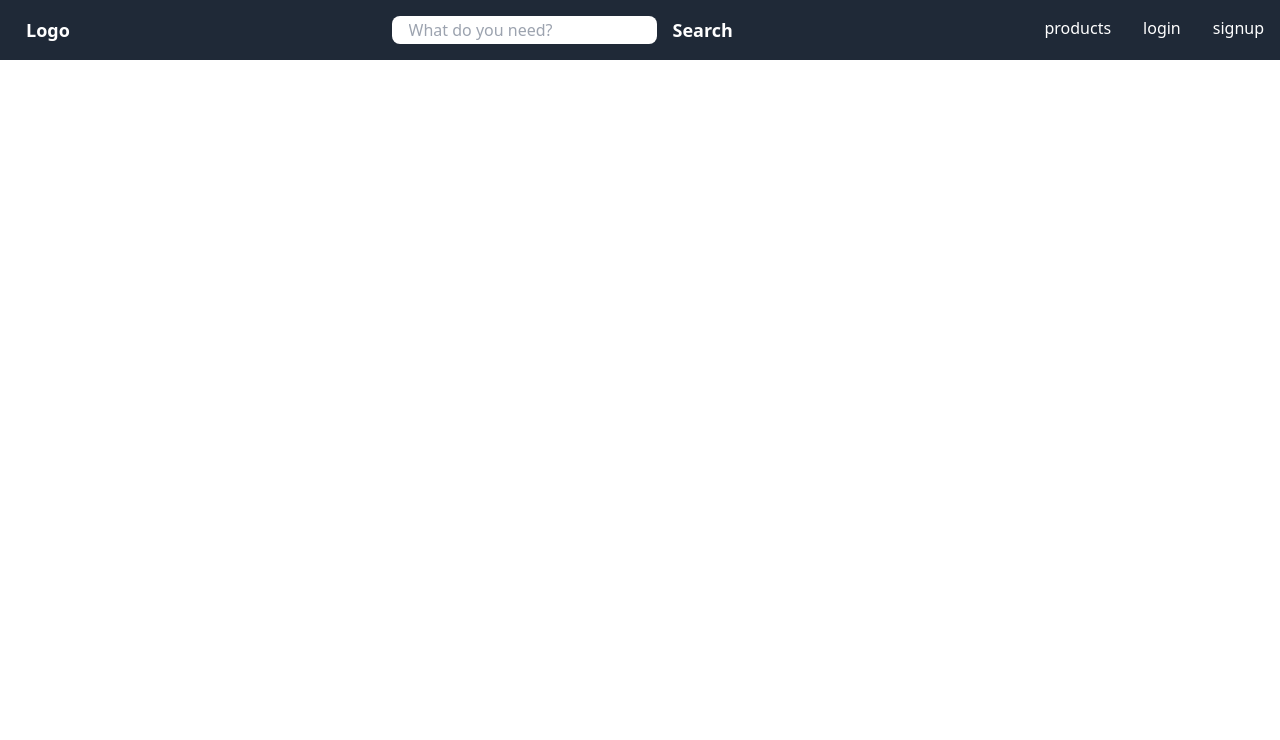
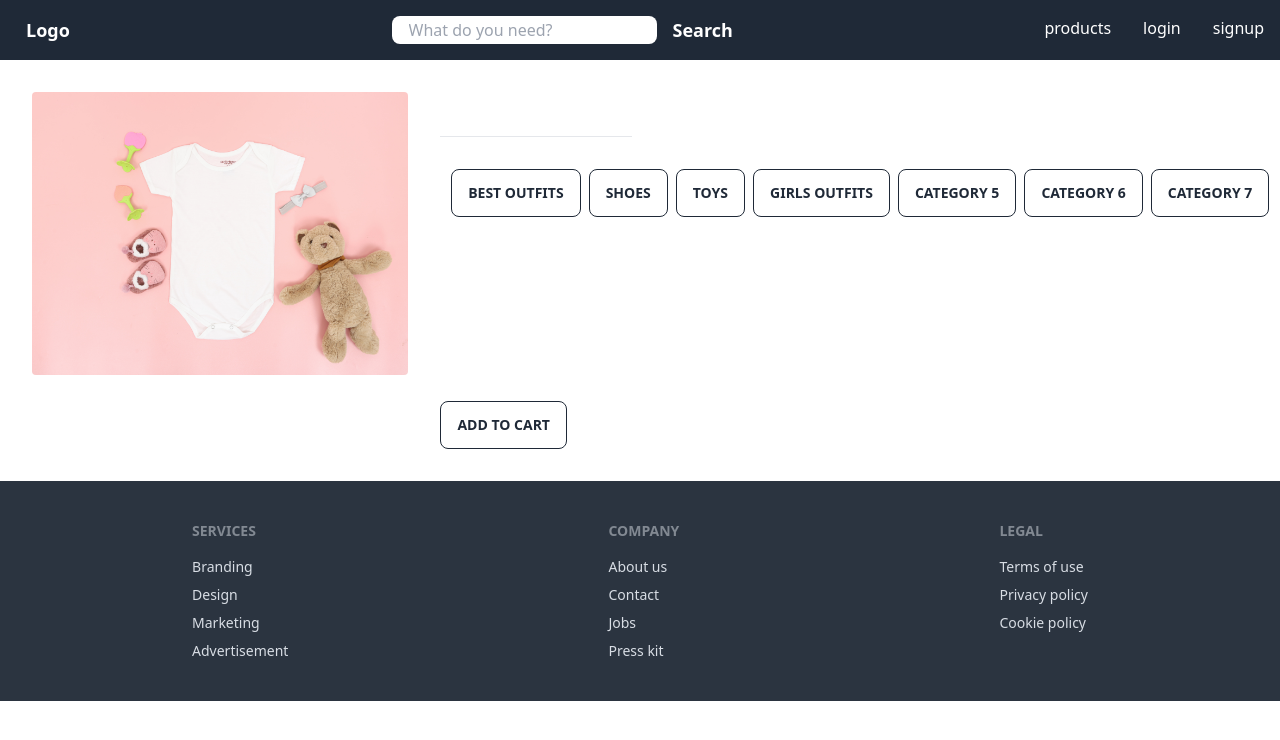
Before and after one commit to SimonBjorkberg/Project-3-Client, a React (Create React App) app: page /product-details in a window 1280 px wide. Shown: the top 740 px of the page. Built offline with nearby package versions, Linux system fonts and the light colour scheme; no server answers.

Commit message:
Minor chnages and creation and styling of details page

```diff
--- a/src/App.jsx
+++ b/src/App.jsx
@@ -7,6 +7,8 @@ import SignupPage from "./pages/SignupPage/SignupPage";
 import LoginPage from "./pages/LoginPage/LoginPage";
 import ProductsPage from "./pages/ProductsPage/ProductsPage";
 import SellPage from "./pages/SellPage/SellPage";
+import ProductDetailsPage from "./pages/ProductDetailsPage/ProductDetailsPage";
+import Footer from "./components/Footer/Footer";
 import Navbar from "./components/Navbar/Navbar";
 import IsPrivate from "./components/IsPrivate/IsPrivate";
 import IsAnon from "./components/IsAnon/IsAnon";
@@ -19,6 +21,8 @@ function App() {
         <Route path="/" element={<HomePage />} />
 
         <Route path="/products" element={<ProductsPage />} />
+
+        <Route path="/product-details" element={<ProductDetailsPage />} />
 
         <Route
           path="/profile"
@@ -54,6 +58,8 @@ function App() {
           }
         />
       </Routes>
+
+      <Footer/>
     </div>
   );
 }
--- a/src/components/ProductCard/ProductCard.jsx
+++ b/src/components/ProductCard/ProductCard.jsx
@@ -22,7 +22,9 @@ function ProductCard() {
           <div className="badge badge-outline">Category 1</div>
           <div className="badge badge-outline">Category 2</div>
           <p>Sold by: Name</p>
+          <div class="flex ">
           <button className="btn btn-primary">Add to Cart</button>
+        </div>
         </div>
       </div>
     </div>
--- a/src/pages/HomePage/HomePage.jsx
+++ b/src/pages/HomePage/HomePage.jsx
@@ -2,18 +2,16 @@ import "./HomePage.css";
 import LastProducts from "../../components/LastProducts/LastProducts";
 import MainBanner from "../../components/MainBanner/MainBanner";
 import PreferredCategories from "../../components/PreferredCategories/PreferredCategories";
-import Footer from "../../components/Footer/Footer";
 
 // components: nav bar / search bar/ main banner / module CTA / module last added products / filters / footer
 
 function HomePage() {
   return (
-    <>
+    <div>
       <MainBanner />
       <LastProducts />
       <PreferredCategories />
-      <Footer />
-    </>
+    </div>
   );
 }
 
--- /dev/null
+++ b/src/pages/ProductDetailsPage/ProductDetailsPage.jsx
@@ -0,0 +1,33 @@
+import "./ProductDetailsPage.css";
+import example from "../../baby-clothes.jpg"
+import PreferredCategories from "../../components/PreferredCategories/PreferredCategories";
+
+
+
+function ProductDetailsPage() {
+
+
+  return (
+    <div className="flex sm:flex-col md:flex-row">
+        <div className="w-2/4 m-8">
+          <img src={example} className="rounded m-w-fit"></img>
+        </div>
+        <div className="my-8 text-left text-base-100">
+          <h5 className="text-3xl text-base-100 font-semibold">Title</h5>
+          <hr className="w-48 mt-2 mb-6 "></hr>
+          <PreferredCategories></PreferredCategories>
+          <p className="mb-6 font-semibold">$ 28.00</p>
+          <p>Description Description Description Description Description Description DescriptionDescription Description Description DescriptionDescription Description Description DescriptionDescription</p>
+          <p className="my-4 font-semibold">Quantity</p>
+          <button className="btn btn-outline bg-base-100">Add To Cart</button>
+
+        </div>
+
+
+
+
+    </div>
+  );
+}
+
+export default ProductDetailsPage;
--- a/src/pages/ProductsPage/ProductsPage.jsx
+++ b/src/pages/ProductsPage/ProductsPage.jsx
@@ -4,7 +4,6 @@ import { useContext } from "react";
 import { AuthContext } from "../../context/auth.context";
 import ProductCard from "../../components/ProductCard/ProductCard";
 import PreferredCategories from "../../components/PreferredCategories/PreferredCategories";
-import Footer from "../../components/Footer/Footer";
 
 function ProductsPage() {
 
@@ -30,7 +29,6 @@ function ProductsPage() {
         </div>
       )}
 
-      <Footer></Footer>
     </div>
   );
 }
```
Also changed, not shown: src/pages/ProductDetailsPage/ProductDetailsPage.css (added).
